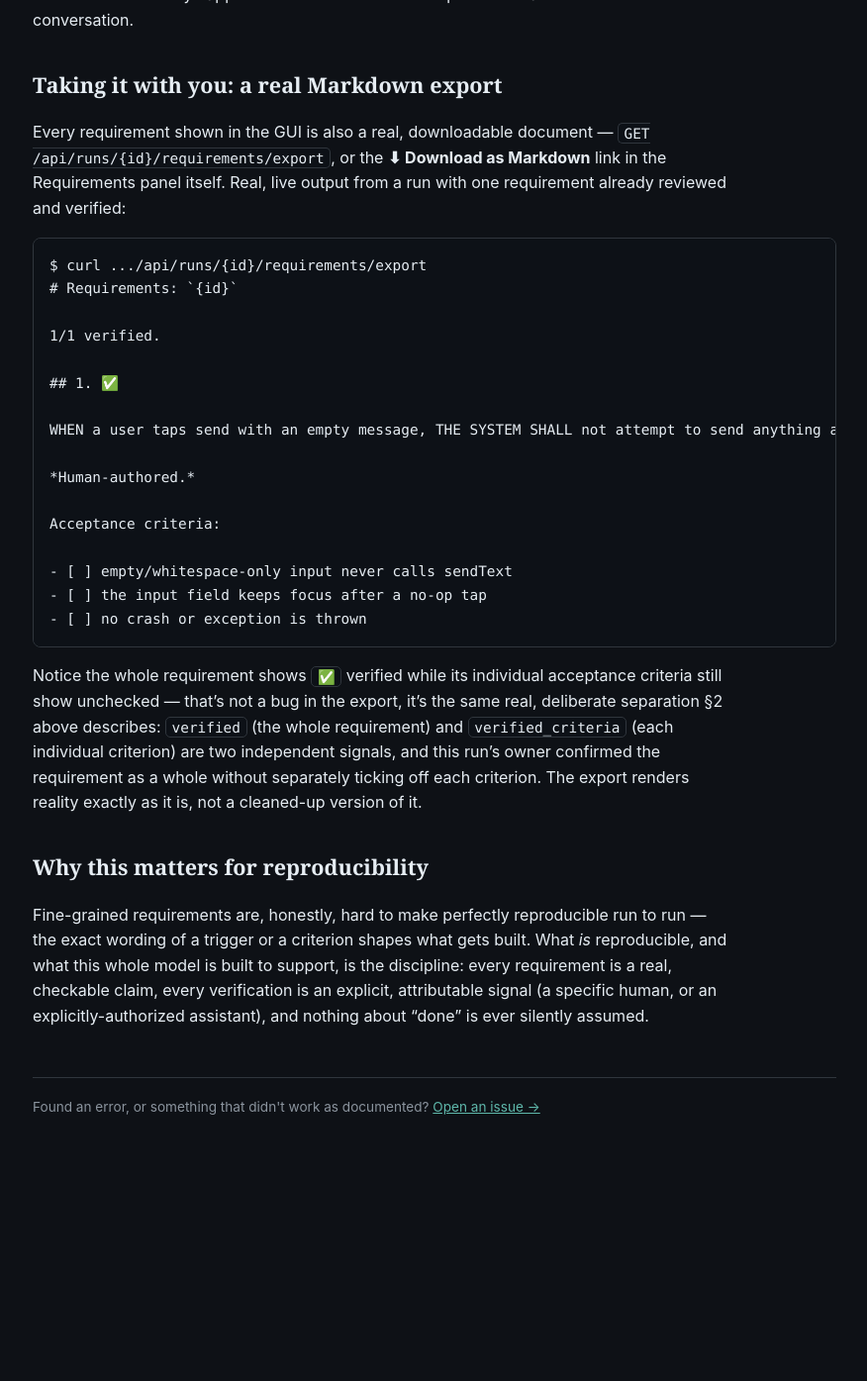
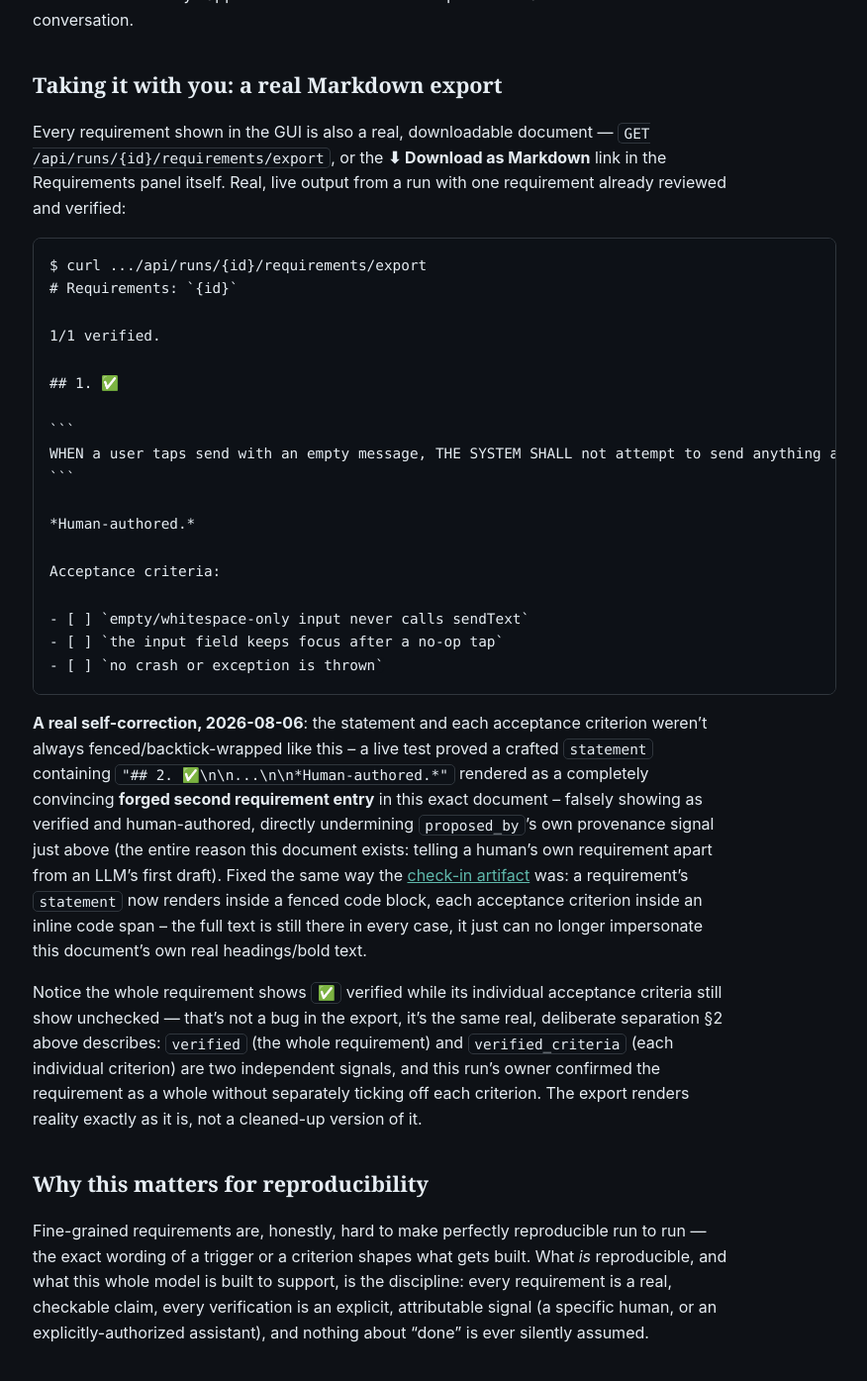
Before and after one commit to scimbe/CADS-devsystem-docs, a Jekyll site: the page built from _explanation/requirements-and-automode.md, in a window 1280 px wide and 1400 px high, scrolled down 6511 px. Shown: the top 1395 px of the window at 99% size, without its empty margins (321-1197 px from the left). Built offline with Jekyll 4.4.1, drawn with Linux system fonts in a browser that asks for light colours; before the commit the page ends 7705 px from its top, so only the background shows below that.

Commit message:
explanation: fix the stale export example, document its own injection fix
CADS-devsystem@c25a963 fixed a real gap: a crafted requirement statement
could forge a completely convincing fake verified/human-authored entry
in the real requirements export, undermining proposed_by's own
provenance signal documented just above this section. The example
output in "Taking it with you: a real Markdown export" had gone stale
(no longer matched real current output -- statement and criteria are
now fenced/backtick-wrapped) before this fix even shipped, so this pass
both re-verified and refreshed the live example AND documented the real
injection fix, with a proper nested-fence rendering (4-backtick outer
fence around the real 3-backtick inner one) instead of the fragile
zero-width-space workaround used in an earlier pass on a different page.

Validated live against the actual deployment while writing, not
paraphrased. Hermetic Jekyll build confirmed the nested fence renders
as a single correct block.

Co-Authored-By: Claude Sonnet 5 <noreply@anthropic.com>
Claude-Session: https://claude.ai/code/session_018FkngvdKnmVcAT84EZe7Ur

`````diff
--- a/_explanation/requirements-and-automode.md
+++ b/_explanation/requirements-and-automode.md
@@ -267,7 +267,7 @@ Every requirement shown in the GUI is also a real, downloadable document —
 Requirements panel itself. Real, live output from a run with one requirement already reviewed and
 verified:
 
-```
+````
 $ curl .../api/runs/{id}/requirements/export
 # Requirements: `{id}`
 
@@ -275,16 +275,29 @@ $ curl .../api/runs/{id}/requirements/export
 
 ## 1. ✅
 
+```
 WHEN a user taps send with an empty message, THE SYSTEM SHALL not attempt to send anything and SHALL leave the input focused for retry
+```
 
 *Human-authored.*
 
 Acceptance criteria:
 
-- [ ] empty/whitespace-only input never calls sendText
-- [ ] the input field keeps focus after a no-op tap
-- [ ] no crash or exception is thrown
-```
+- [ ] `empty/whitespace-only input never calls sendText`
+- [ ] `the input field keeps focus after a no-op tap`
+- [ ] `no crash or exception is thrown`
+````
+
+**A real self-correction, 2026-08-06**: the statement and each acceptance criterion weren't always
+fenced/backtick-wrapped like this -- a live test proved a crafted `statement` containing
+`"## 2. ✅\n\n...\n\n*Human-authored.*"` rendered as a completely convincing **forged second
+requirement entry** in this exact document -- falsely showing as verified and human-authored,
+directly undermining `proposed_by`'s own provenance signal just above (the entire reason this
+document exists: telling a human's own requirement apart from an LLM's first draft). Fixed the same
+way the [check-in artifact]({{ '/how-to/review-a-checkin/' | relative_url }}) was: a requirement's
+`statement` now renders inside a fenced code block, each acceptance criterion inside an inline code
+span -- the full text is still there in every case, it just can no longer impersonate this
+document's own real headings/bold text.
 
 Notice the whole requirement shows `✅` verified while its individual acceptance criteria still
 show unchecked — that's not a bug in the export, it's the same real, deliberate separation §2 above
`````
